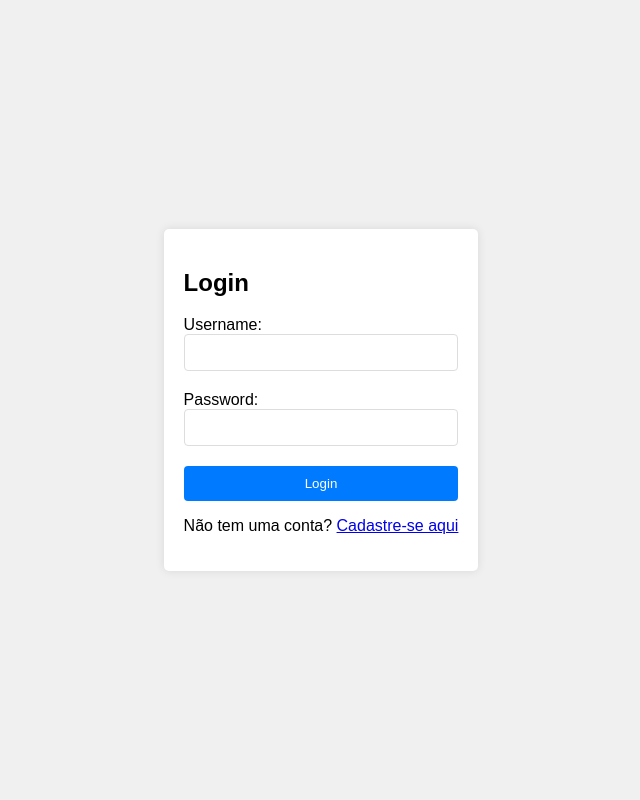
After one commit to moraesleonardo/EduMap_UK, a Django app: page /login/ in a window 1280 px wide. The commit adds this page. Shown: the whole page, without its empty margins (319-959 px from the left). Run offline with Django 4.2, Linux system fonts and the light colour scheme; parts of the project's set-up code (start-up, migrations or seed data) failed here and were passed over.

Commit message:
Inclusão Autenticacao

```diff
--- a/EduMap_UK/EduMap_UK/settings.py
+++ b/EduMap_UK/EduMap_UK/settings.py
@@ -44,6 +44,7 @@ INSTALLED_APPS = [
     'django.contrib.messages',
     'django.contrib.staticfiles',
     'django.contrib.gis',
+
 
     # 3rd part apps
 
--- a/EduMap_UK/EduMap_UK/urls.py
+++ b/EduMap_UK/EduMap_UK/urls.py
@@ -1,27 +1,11 @@
-"""
-URL configuration for EduMap_UK project.
-
-The `urlpatterns` list routes URLs to views. For more information please see:
-    https://docs.djangoproject.com/en/4.2/topics/http/urls/
-Examples:
-Function views
-    1. Add an import:  from my_app import views
-    2. Add a URL to urlpatterns:  path('', views.home, name='home')
-Class-based views
-    1. Add an import:  from other_app.views import Home
-    2. Add a URL to urlpatterns:  path('', Home.as_view(), name='home')
-Including another URLconf
-    1. Import the include() function: from django.urls import include, path
-    2. Add a URL to urlpatterns:  path('blog/', include('blog.urls'))
-"""
+# EduMap_UK/urls.py
 from django.contrib import admin
 from django.urls import path, include
 from django.conf import settings
 from django.conf.urls.static import static
 
-
 urlpatterns = [
     path('admin/', admin.site.urls),
-    path('api/v1/',include('chbackend.urls')),
-    path('', include('chfrontend.urls')),
+    path('api/v1/', include('chbackend.urls')),
+    path('', include('chfrontend.urls')),  # Simplificado para incluir todas as URLs de chfrontend
 ] + static(settings.MEDIA_URL, document_root=settings.MEDIA_ROOT)
--- a/EduMap_UK/chbackend/urls.py
+++ b/EduMap_UK/chbackend/urls.py
@@ -1,7 +1,9 @@
+# pylint: disable=no-member
 from django.urls import path
 from . import views
 from django.conf.urls import include
 from rest_framework.urlpatterns import format_suffix_patterns
+from . import views
 
 
 urlpatterns = [
@@ -10,7 +12,8 @@ urlpatterns = [
     path('places/', views.PlaceList.as_view(), name=views.PlaceList.name),
     path('places/<int:pk>/', views.PlaceDetail.as_view(), name=views.PlaceDetail.name),
     path('cities/', views.CityList.as_view(), name=views.CityList.name),
-    path('api-auth/', include('rest_framework.urls'))
+    path('api-auth/', include('rest_framework.urls')),
+    path('', views.home, name='home'),
 ]
 
 urlpatterns = format_suffix_patterns(urlpatterns)
--- /dev/null
+++ b/EduMap_UK/chfrontend/static/css/styles_home.css
@@ -0,0 +1,47 @@
+body {
+    font-family: Arial, sans-serif;
+    background-color: #f0f0f0;
+    display: flex;
+    justify-content: center;
+    align-items: center;
+    height: 100vh;
+    margin: 0;
+}
+
+.container {
+    display: flex;
+    gap: 20px;
+}
+
+.login-container, .register-container {
+    background-color: #ffffff;
+    padding: 20px;
+    border-radius: 5px;
+    box-shadow: 0 0 10px rgba(0, 0, 0, 0.1);
+}
+
+form {
+    display: flex;
+    flex-direction: column;
+}
+
+input[type="text"], input[type="password"] {
+    margin-bottom: 20px;
+    padding: 10px;
+    border: 1px solid #ddd;
+    border-radius: 4px;
+    box-sizing: border-box;
+}
+
+input[type="submit"] {
+    padding: 10px;
+    background-color: #007bff;
+    color: white;
+    border: none;
+    border-radius: 4px;
+    cursor: pointer;
+}
+
+input[type="submit"]:hover {
+    background-color: #0056b3;
+}
--- a/EduMap_UK/chfrontend/templates/chfrontend/base.html
+++ b/EduMap_UK/chfrontend/templates/chfrontend/base.html
@@ -1,3 +1,5 @@
+
+
 <html lang="en">
 <head>
   <meta charset="UTF-8">
@@ -12,7 +14,10 @@
   {% block js_links %}{% endblock %}
 
   <div id="content">
-    {% block content %}{% endblock %}
+
+    {% block content %}
+<h1>Bem-vindo à Página Base</h1>
+{% endblock %}
   </div>
 </body>
 </html>
--- /dev/null
+++ b/EduMap_UK/chfrontend/templates/chfrontend/home.html
@@ -0,0 +1,39 @@
+{% extends './base.html' %}
+{% load static %}
+
+{% block css_links %}
+<link rel="stylesheet" href="{% static 'libs/leaflet/leaflet.css' %}">
+<link rel="stylesheet" href="{% static 'css/styles_home.css' %}">
+{% endblock %}
+
+{% block js_links %}
+<script src="{% static 'libs/leaflet/leaflet.js' %}"></script>
+<script src="{% static 'javascript/main.js' %}"></script>
+{% endblock %}
+
+{% block content %}
+<body>
+    <div class="container">
+        <div class="login-container">
+            <h2>Login</h2>
+            <form action="{% url 'chfrontend:login' %}" method="post"> <!-- Atualize a ação para usar o nome da URL -->
+                {% csrf_token %}
+                <label for="username">Username:</label>
+                <input type="text" id="username" name="username" required>
+                <label for="password">Password:</label>
+                <input type="password" id="password" name="password" required>
+                <input type="submit" value="Login">
+            </form>
+            <!-- Bloco para exibir mensagens de erro -->
+            {% if messages %}
+            <div>
+                {% for message in messages %}
+                <p style="color: red;">{{ message }}</p>
+                {% endfor %}
+            </div>
+            {% endif %}
+            <p>Não tem uma conta? <a href="{% url 'chfrontend:register' %}">Cadastre-se aqui</a></p> <!-- Atualize o link para usar o nome da URL -->
+        </div>
+    </div>
+</body>
+{% endblock %}
--- a/EduMap_UK/chfrontend/templates/chfrontend/places_base.html
+++ b/EduMap_UK/chfrontend/templates/chfrontend/places_base.html
@@ -21,7 +21,7 @@
     <div class="column-menu" id="menu-information">
       <p id="menu_title">Prezado estudante! Bem vindo ao EduMap_UK</p>
 
-      <img id='placeimage' src="./media/place_images/lon.webp" alt="London image">
+      <img id='placeimage' src="/media/place_images/lon.jpg" alt="London image">
 
       <p id="menu_text"></p>
     </div>
--- a/EduMap_UK/chfrontend/urls.py
+++ b/EduMap_UK/chfrontend/urls.py
@@ -1,9 +1,13 @@
 from django.urls import path
 from . import views
-
+from django.contrib.auth.views import LogoutView
 
 app_name = 'chfrontend'
 urlpatterns = [
-    path('', views.placesListMap, name ='placeslist_map'),
-
+    path('', views.home, name='home'),
+    path('login/', views.user_login, name='login'),
+    path('base/', views.base, name='base'),
+    path('maps/', views.maps, name='maps'),
+    path('register/', views.register, name='register'),
+    path('logout/', LogoutView.as_view(), name='logout'),
 ]
--- a/EduMap_UK/chfrontend/views.py
+++ b/EduMap_UK/chfrontend/views.py
@@ -1,6 +1,47 @@
-from django.shortcuts import render
+from django.shortcuts import render, redirect
+from django.contrib.auth import authenticate, login
+from django.contrib.auth.models import User
+from django.urls import reverse
+from django.contrib import messages
 
+# View para a página inicial
+def home(request):
+    return render(request, 'chfrontend/home.html')
 
-# Create your views here.
-def placesListMap(request):
+# View para a página base
+def base(request):
+    return render(request, 'chfrontend/base.html')
+
+# View para a página de mapas
+def maps(request):
     return render(request, 'chfrontend/places_base.html')
+
+# View para o formulário de registro
+def register(request):
+    if request.method == 'POST':
+        username = request.POST.get('username')
+        password = request.POST.get('password')
+        if User.objects.filter(username=username).exists():
+            messages.error(request, 'Este nome de usuário já existe.')
+            return redirect('chfrontend:register')
+        else:
+            user = User.objects.create_user(username=username, password=password)
+            user.save()
+            login(request, user)
+            return redirect('chfrontend:home')
+    else:
+        return render(request, 'chfrontend/register.html')
+
+# View para autenticação de usuários
+def user_login(request):
+    if request.method == 'POST':
+        username = request.POST.get('username')
+        password = request.POST.get('password')
+        user = authenticate(request, username=username, password=password)
+        if user is not None:
+            login(request, user)
+            return redirect('chfrontend:maps')
+        else:
+            messages.error(request, 'Usuário ou senha inválidos. Por favor, tente novamente ou realize um novo cadastro.')
+            return redirect('chfrontend:home')
+    return render(request, 'chfrontend/home.html')
```
Also changed, not shown: EduMap_UK/chbackend/views.py (+7 -1 lines), EduMap_UK/chfrontend/static/css/styles.css (+29 -21 lines), EduMap_UK/chfrontend/templates/chfrontend/register.html (added, +36 -0 lines), EduMap_UK/media/place_images/lon.jpg (added).
